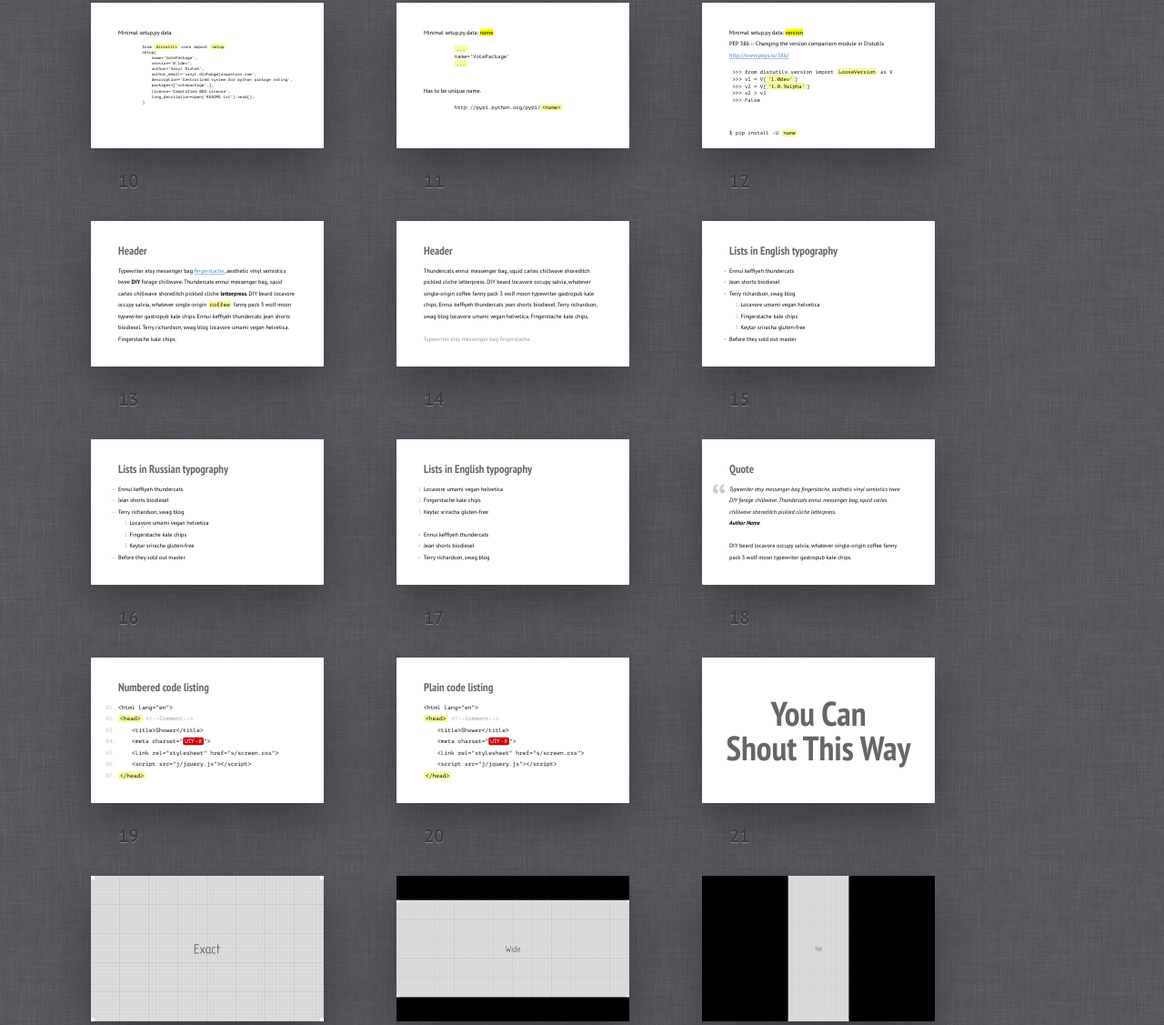
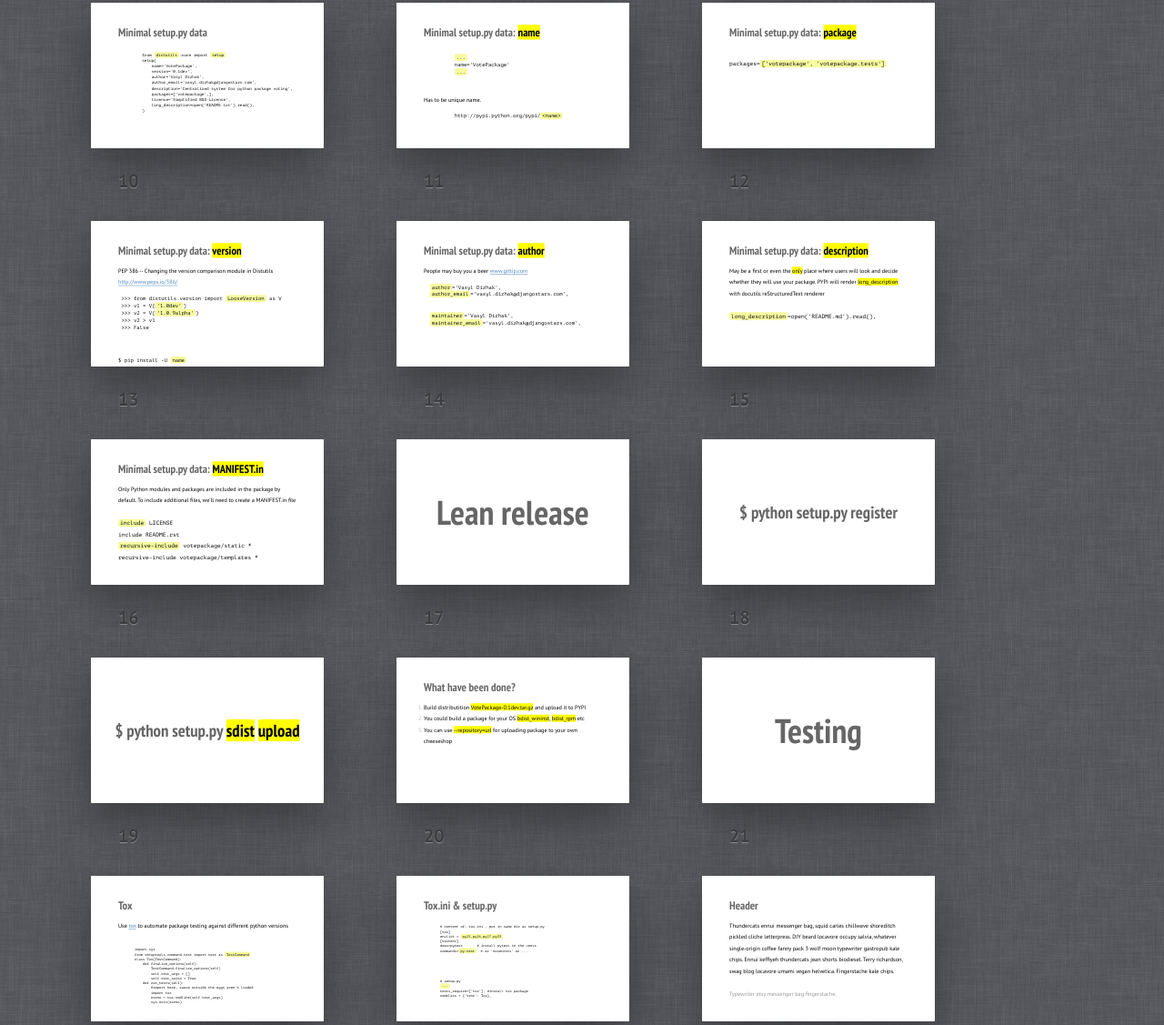
Before and after one commit to rootart/lvivpy-python-packaging, a plain HTML site: page index.html in a window 1280 px wide. Shown: the part 947-2074 px from the top of the page at 91% size. Drawn offline with Linux system fonts and the light colour scheme.

Commit message:
Testing part

```diff
--- a/index.html
+++ b/index.html
@@ -49,7 +49,7 @@ by Guido van Rossum and Fred L. Drake, Jr</figcaption>
   			<li class="next">As a package author you will like it</li>
   			<li class="next">Neat way to distribute your package and simplify deployments</li>
   			<li class="next"><mark>PEP 20</mark> There should be one-- and preferably only one --obvious way to do it.</li>
-        <li>Play nice with others</li>
+        <li class="next">Play nice with others</li>
   			<li class="next">Because you want to share packages for free</li>
   		</ol>
   	</div></section>
@@ -76,7 +76,7 @@ by Guido van Rossum and Fred L. Drake, Jr</figcaption>
 
 
   	<section class="slide" id="MinimalStructure"><div>
-      <header>Minimal structure</header>
+      <h2>Minimal structure</h2>
       <pre>
         <code>
           ➜  development $ tree -L 2 VotePackage
@@ -93,7 +93,7 @@ by Guido van Rossum and Fred L. Drake, Jr</figcaption>
 
 
   	<section class="slide" id="MinimalSetup"><div>
-      <header>Minimal setup.py data</header>
+      <h2>Minimal setup.py data</h2>
       <pre>
         <code style="font-size: 0.7em; line-height: 1.4em">
           from <mark>distutils</mark>.core import <mark>setup</mark>
@@ -112,7 +112,7 @@ by Guido van Rossum and Fred L. Drake, Jr</figcaption>
   	</div></section>
 
   	<section class="slide" id="MinimalSetupName"><div>
-      <header>Minimal setup.py data: <mark>name</mark></header>
+      <h2>Minimal setup.py data: <mark>name</mark></h2>
       <pre>
         <code style="font-size: 0.9em; line-height: 1.4em">
           <mark>...</mark>
@@ -128,8 +128,17 @@ by Guido van Rossum and Fred L. Drake, Jr</figcaption>
       </pre>
   	</div></section>
 
+
+  	<section class="slide" id="MinimalSetupPackage"><div>
+      <h2>Minimal setup.py data: <mark>package</mark></h2>
+      <pre><code>
+packages=<mark>['votepackage', 'votepackage.tests']</mark>
+        </code>
+      </pre>
+  	</div></section>
+
   	<section class="slide" id="MinimalSetupVersion"><div>
-      <header>Minimal setup.py data: <mark>version</mark></header>
+      <h2>Minimal setup.py data: <mark>version</mark></h2>
       PEP 386 -- Changing the version comparison module in Distutils <a href="http://www.peps.io/386/">http://www.peps.io/386/</a>
       <pre>
         <code style="font-size: 0.9em; line-height: 1.4em">
@@ -148,13 +157,125 @@ $ pip install -U <mark>name</mark>
       </pre>
   	</div></section>
 
-	<section class="slide"><div>
-		<h2>Header</h2>
-		<p>Typewriter etsy messenger bag <a href="">fingerstache</a>, aesthetic vinyl semiotics twee <strong>DIY</strong> forage chillwave. Thundercats ennui messenger bag, <em>squid</em> carles chillwave shoreditch pickled cliche <b>letterpress</b>. DIY beard locavore <i>occupy</i> salvia, whatever single-origin <code>coffee</code> fanny pack 3 wolf moon typewriter gastropub kale chips. Ennui keffiyeh thundercats jean shorts biodiesel. Terry richardson, swag blog locavore umami vegan helvetica. Fingerstache kale chips.</p>
-		<footer>
-			Typewriter etsy messenger bag fingerstache.
-		</footer>
+
+  	<section class="slide" id="MinimalSetupAuthor"><div>
+      <h2>Minimal setup.py data: <mark>author</mark></h2>
+      People may buy you a beer <a href="www.gittip.com">www.gittip.com</a>
+      <pre>
+        <code style="font-size: 0.9em; line-height: 1.4em">
+  <mark>author</mark>='Vasyl Dizhak',
+  <mark>author_email</mark>='vasyl.dizhak@djangostars.com',
+
+
+  <mark>maintainer</mark>='Vasyl Dizhak',
+  <mark>maintainer_email</mark>='vasyl.dizhak@djangostars.com',
+
+        </code>
+      </pre>
+  	</div></section>
+
+
+  	<section class="slide" id="MinimalSetupDescription"><div>
+      <h2>Minimal setup.py data: <mark>description</mark></h2>
+      May be a first or even the <mark>only</mark> place where users will look and decide whether they will use your package.
+      PYPI will render <mark>long_description</mark> with docutils reStructuredText renderer
+      <pre><code>
+<mark>long_description</mark>=open('README.md').read(),
+        </code>
+      </pre>
+  	</div></section>
+
+  	<section class="slide" id="MinimalSetupFiles"><div>
+      <h2>Minimal setup.py data: <mark>MANIFEST.in</mark></h2>
+          Only Python modules and packages are included in the package by default. To include additional files, we’ll need to create a MANIFEST.in file
+      <pre><code>
+<mark>include</mark> LICENSE
+include README.rst
+<mark>recursive-include</mark> votepackage/static *
+recursive-include votepackage/templates *
+        </code>
+      </pre>
+  	</div></section>
+
+  	<section class="slide shout" id="LeanRelease"><div>
+  		<h2>
+        Lean release
+      </h2>
+  	</div></section>
+
+  	<section class="slide shout" id="Register"><div>
+  		<h2 style="font-size: 3em">
+        $ python setup.py register
+      </h2>
+  	</div></section>
+
+  	<section class="slide shout" id="Upload"><div>
+  		<h2 style="font-size: 3em">
+        $ python setup.py <mark>sdist</mark> <mark> upload</mark>
+      </h2>
+  	</div></section>
+
+	<section class="slide" id="WhatBeenDone"><div>
+    <h2>What have been done?</h2>
+		<ol>
+			<li>Build distributition <mark>VotePackage-0.1dev.tar.gz</mark> and upload it to PYPI</li>
+			<li class="next">You could build a package for your OS <mark>bdist_wininst</mark>, <mark>bdist_rpm</mark> etc</li>
+      <li class="next">You can use <mark>--repository=url</mark> for uploading package to your own cheeseshop</next>
+		</ol>
 	</div></section>
+
+	<section class="slide shout" id="TestingPart"><div>
+		<h2>
+      Testing
+    </h2>
+	</div></section>
+
+	<section class="slide" id="Tox"><div>
+    <h2>Tox</h2>
+    <p>Use <a href="http://testrun.org/tox/latest">tox</a> to automate package testing against different python versions</p>
+    <pre>
+      <code style="font-size: 0.6em; line-height: 1.4em">
+        import sys
+        from setuptools.command.test import test as <mark>TestCommand</mark>
+        class Tox(TestCommand):
+            def finalize_options(self):
+                TestCommand.finalize_options(self)
+                self.test_args = []
+                self.test_suite = True
+            def run_tests(self):
+                #import here, cause outside the eggs aren't loaded
+                import tox
+                errno = tox.cmdline(self.test_args)
+                sys.exit(errno)
+      </code>
+    </pre>
+	</div></section>
+
+	<section class="slide" id="Tox&setup.py"><div>
+    <h2>Tox.ini & setup.py</h2>
+    <pre>
+      <code style="font-size: 0.6em; line-height: 1.4em">
+        # content of: tox.ini , put in same dir as setup.py
+        [tox]
+        envlist = <mark>py25,py26,py27,py33</mark>
+        [testenv]
+        deps=pytest       # install pytest in the venvs
+        commands=<mark>py.test</mark>  # or 'nosetests' or ...
+
+      </code>
+    </pre>
+    <pre>
+      <code style="font-size: 0.6em; line-height: 1.4em">
+        # setup.py
+        <mark>...</mark>
+        tests_require=['tox'], #install tox package
+        cmdclass = {'test': Tox},
+
+      </code>
+    </pre>
+	</div></section>
+
+
 	<section class="slide"><div>
 		<h2>Header</h2>
 		<p>Thundercats ennui messenger bag, squid carles chillwave shoreditch pickled cliche letterpress. DIY beard locavore occupy salvia, whatever single-origin coffee fanny pack 3 wolf moon typewriter gastropub kale chips. Ennui keffiyeh thundercats jean shorts biodiesel. Terry richardson, swag blog locavore umami vegan helvetica. Fingerstache kale chips.</p>
```
Also changed, not shown: img/test.jpeg (added).
